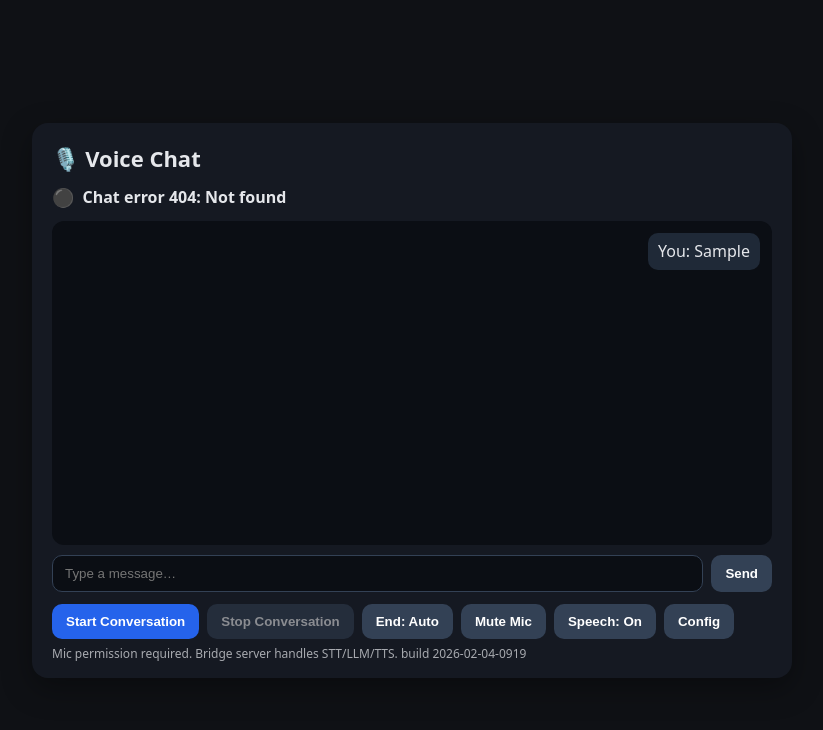
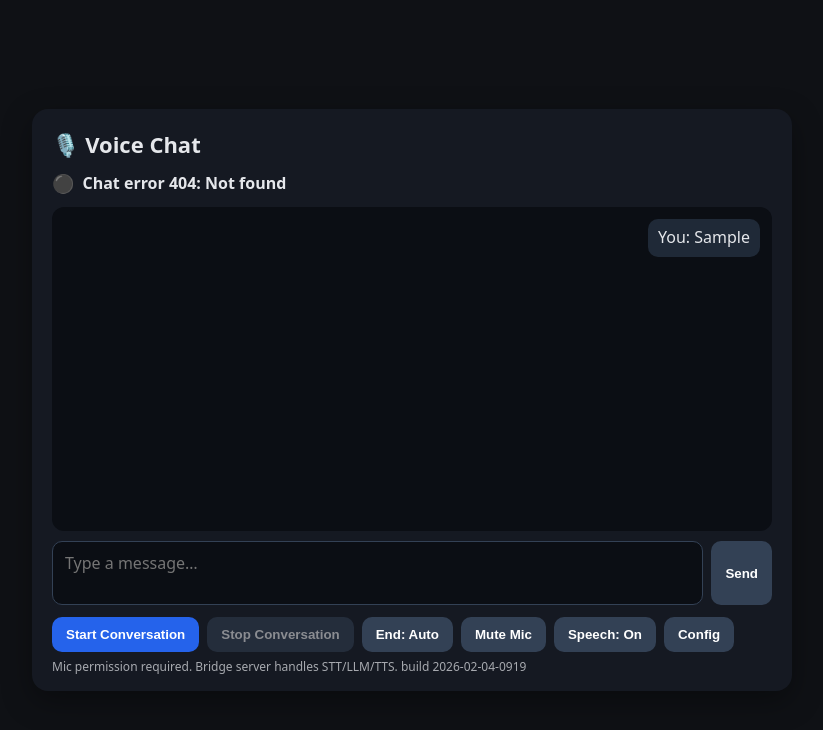
Before and after one commit to hostiefofostie/voice-chat, a website: page index.html in a window 1280 px wide. Both pictures are taken after typing "Sample" into the empty fields and a click on the button "Send". Shown: the whole page, without its empty margins (228-1051 px from the left). Drawn offline with Linux system fonts and the light colour scheme; no server answers.

Commit message:
fix: constrain chat bubble width and wrap text input
- Chat messages capped at 85% width with word wrapping
- Text input changed to auto-growing textarea (max 120px)
- Enter sends, Shift+Enter for newline

```diff
--- a/index.html
+++ b/index.html
@@ -12,12 +12,12 @@
     #status{display:flex;align-items:center;gap:8px;margin-bottom:12px;font-weight:600}
     #indicator{font-size:18px}
     #chat{height:300px;overflow:auto;background:#0b0e14;border-radius:12px;padding:12px;display:flex;flex-direction:column;gap:10px}
-    .msg{padding:8px 10px;border-radius:10px;line-height:1.35;white-space:pre-wrap}
+    .msg{padding:8px 10px;border-radius:10px;line-height:1.35;white-space:pre-wrap;max-width:85%;word-wrap:break-word;overflow-wrap:break-word}
     .msg.user{background:#1f2937;align-self:flex-end}
     .msg.assistant{background:#0f172a;align-self:flex-start}
     #controls{display:flex;gap:8px;margin:12px 0 6px;flex-wrap:wrap}
     #textRow{display:flex;gap:8px;margin:10px 0 0}
-    #textInput{flex:1;padding:10px 12px;border-radius:10px;border:1px solid #334155;background:#0b0e14;color:#e5e7eb}
+    #textInput{flex:1;padding:10px 12px;border-radius:10px;border:1px solid #334155;background:#0b0e14;color:#e5e7eb;resize:none;overflow-y:auto;max-height:120px;line-height:1.4;font-family:inherit;font-size:inherit}
     #ttsInstructions{width:100%;min-height:70px;padding:8px 10px;border-radius:8px;border:1px solid #334155;background:#0b0e14;color:#e5e7eb;resize:vertical}
     button{padding:10px 14px;border-radius:10px;border:0;background:#2563eb;color:white;font-weight:600;cursor:pointer}
     button.secondary{background:#334155}
@@ -31,7 +31,7 @@
     <div id="status"><span id="indicator">⚪</span><span id="status-text">Idle</span></div>
     <div id="chat"></div>
     <div id="textRow">
-      <input id="textInput" type="text" placeholder="Type a message…">
+      <textarea id="textInput" rows="1" placeholder="Type a message…"></textarea>
       <button id="sendBtn" class="secondary">Send</button>
     </div>
     <div id="controls">
@@ -1159,11 +1159,16 @@
           try { await unlockAudio(); } catch {}
           await sendText(textInput.value);
         });
+        textInput.addEventListener('input', () => {
+          textInput.style.height = 'auto';
+          textInput.style.height = Math.min(textInput.scrollHeight, 120) + 'px';
+        });
         textInput.addEventListener('keydown', async (e) => {
-          if (e.key === 'Enter') {
+          if (e.key === 'Enter' && !e.shiftKey) {
             e.preventDefault();
             try { await unlockAudio(); } catch {}
             await sendText(textInput.value);
+            textInput.style.height = 'auto';
           }
         });
       }
```
